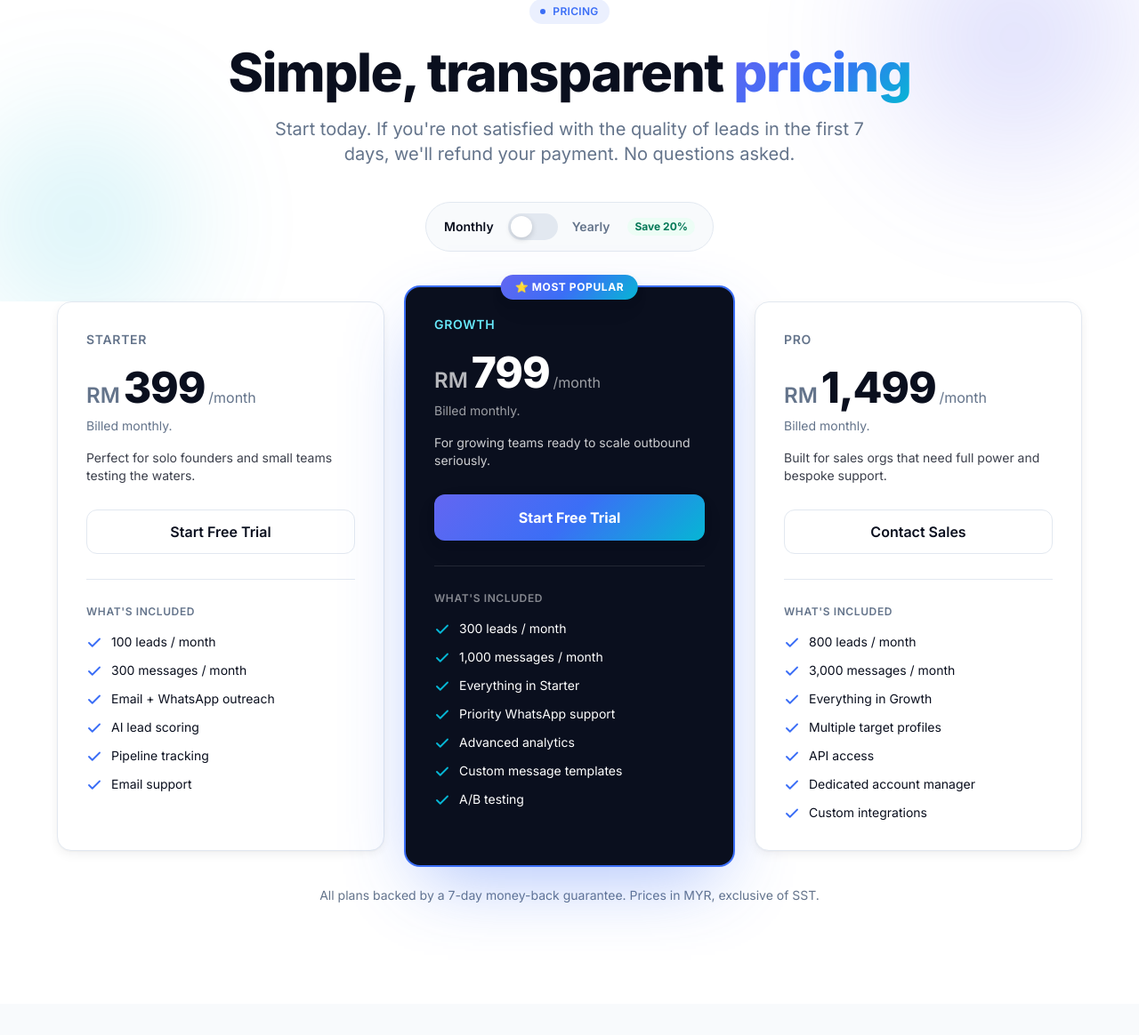
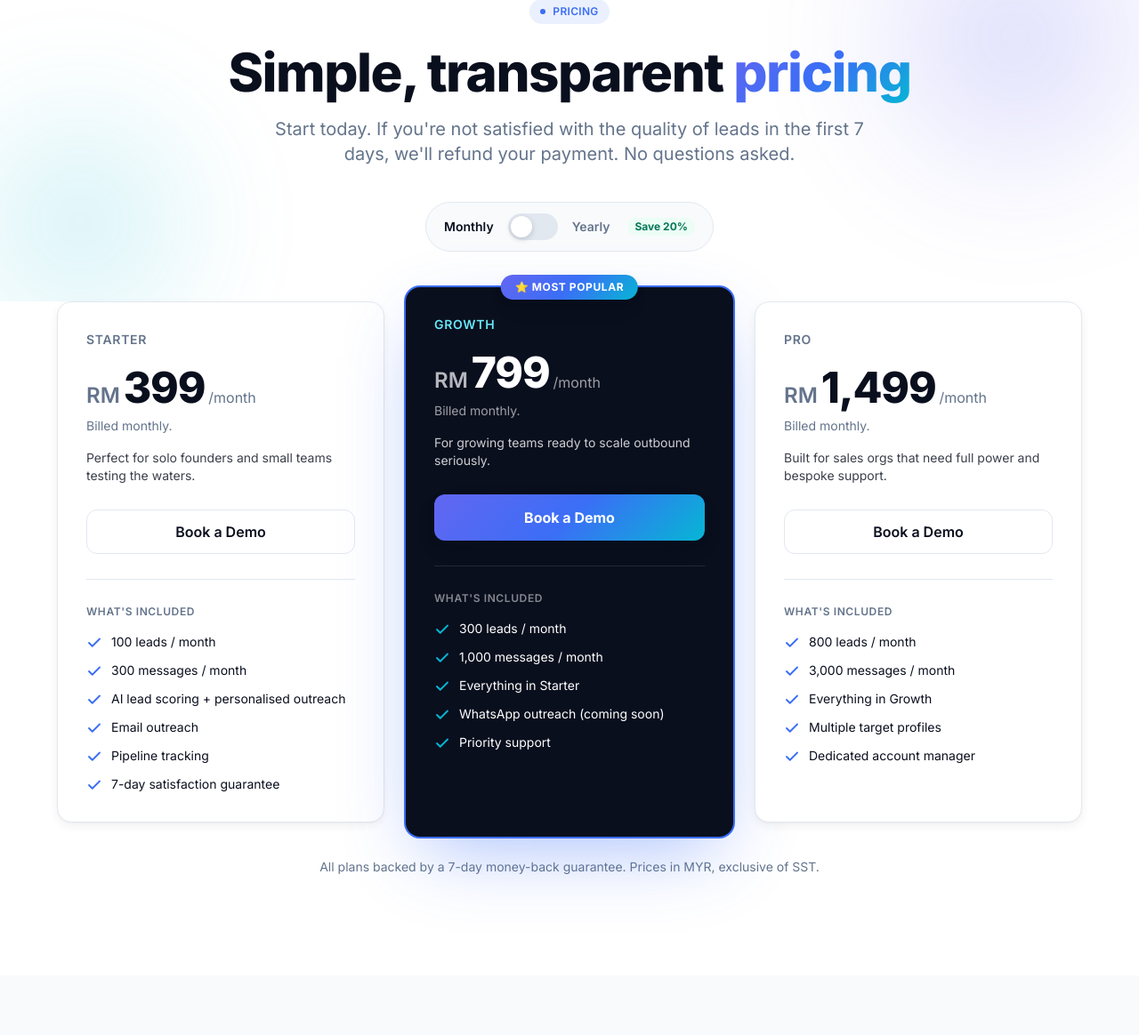
Before and after one commit to cheersparty99-001/agentflow, a FastAPI app: page /pricing in a window 1280 px wide. Shown: the part 179-1343 px from the top of the page at 89% size. Run offline with FastAPI, Linux system fonts and the light colour scheme; some libraries are stand-ins or nearby versions.

Commit message:
fix: pricing CTA buttons to 'Book a Demo' + simplified feature lists

```diff
--- a/templates/landing/pricing.html
+++ b/templates/landing/pricing.html
@@ -198,8 +198,8 @@
         <p class="mt-2 text-sm text-muted billing-note" data-monthly="Billed monthly." data-yearly="Billed yearly — save RM960/year.">Billed monthly.</p>
         <p class="mt-4 text-sm text-ink/80">Perfect for solo founders and small teams testing the waters.</p>
 
-        <a href="/login" class="mt-7 block text-center px-4 py-3 rounded-xl border border-line text-ink font-semibold hover:border-ink/30 hover:bg-surface transition">
-          Start Free Trial
+        <a href="/demo" class="mt-7 block text-center px-4 py-3 rounded-xl border border-line text-ink font-semibold hover:border-ink/30 hover:bg-surface transition">
+          Book a Demo
         </a>
 
         <div class="mt-7 pt-7 border-t border-line">
@@ -207,10 +207,10 @@
           <ul class="space-y-3 text-sm">
             <li class="flex gap-2.5"><svg width="18" height="18" viewBox="0 0 24 24" fill="none" class="flex-shrink-0 mt-0.5"><path d="M20 6 9 17l-5-5" stroke="#3B6EF6" stroke-width="2.5" stroke-linecap="round" stroke-linejoin="round"/></svg><span>100 leads / month</span></li>
             <li class="flex gap-2.5"><svg width="18" height="18" viewBox="0 0 24 24" fill="none" class="flex-shrink-0 mt-0.5"><path d="M20 6 9 17l-5-5" stroke="#3B6EF6" stroke-width="2.5" stroke-linecap="round" stroke-linejoin="round"/></svg><span>300 messages / month</span></li>
-            <li class="flex gap-2.5"><svg width="18" height="18" viewBox="0 0 24 24" fill="none" class="flex-shrink-0 mt-0.5"><path d="M20 6 9 17l-5-5" stroke="#3B6EF6" stroke-width="2.5" stroke-linecap="round" stroke-linejoin="round"/></svg><span>Email + WhatsApp outreach</span></li>
-            <li class="flex gap-2.5"><svg width="18" height="18" viewBox="0 0 24 24" fill="none" class="flex-shrink-0 mt-0.5"><path d="M20 6 9 17l-5-5" stroke="#3B6EF6" stroke-width="2.5" stroke-linecap="round" stroke-linejoin="round"/></svg><span>AI lead scoring</span></li>
+            <li class="flex gap-2.5"><svg width="18" height="18" viewBox="0 0 24 24" fill="none" class="flex-shrink-0 mt-0.5"><path d="M20 6 9 17l-5-5" stroke="#3B6EF6" stroke-width="2.5" stroke-linecap="round" stroke-linejoin="round"/></svg><span>AI lead scoring + personalised outreach</span></li>
+            <li class="flex gap-2.5"><svg width="18" height="18" viewBox="0 0 24 24" fill="none" class="flex-shrink-0 mt-0.5"><path d="M20 6 9 17l-5-5" stroke="#3B6EF6" stroke-width="2.5" stroke-linecap="round" stroke-linejoin="round"/></svg><span>Email outreach</span></li>
             <li class="flex gap-2.5"><svg width="18" height="18" viewBox="0 0 24 24" fill="none" class="flex-shrink-0 mt-0.5"><path d="M20 6 9 17l-5-5" stroke="#3B6EF6" stroke-width="2.5" stroke-linecap="round" stroke-linejoin="round"/></svg><span>Pipeline tracking</span></li>
-            <li class="flex gap-2.5"><svg width="18" height="18" viewBox="0 0 24 24" fill="none" class="flex-shrink-0 mt-0.5"><path d="M20 6 9 17l-5-5" stroke="#3B6EF6" stroke-width="2.5" stroke-linecap="round" stroke-linejoin="round"/></svg><span>Email support</span></li>
+            <li class="flex gap-2.5"><svg width="18" height="18" viewBox="0 0 24 24" fill="none" class="flex-shrink-0 mt-0.5"><path d="M20 6 9 17l-5-5" stroke="#3B6EF6" stroke-width="2.5" stroke-linecap="round" stroke-linejoin="round"/></svg><span>7-day satisfaction guarantee</span></li>
           </ul>
         </div>
       </div>
@@ -230,8 +230,8 @@
         <p class="mt-2 text-sm text-white/60 billing-note" data-monthly="Billed monthly." data-yearly="Billed yearly — save RM1,920/year.">Billed monthly.</p>
         <p class="mt-4 text-sm text-white/80">For growing teams ready to scale outbound seriously.</p>
 
-        <a href="/login" class="mt-7 block text-center px-5 py-3.5 rounded-xl gradient-bg text-white font-bold shadow-lift hover:opacity-90 transition text-base">
-          Start Free Trial
+        <a href="/demo" class="mt-7 block text-center px-5 py-3.5 rounded-xl gradient-bg text-white font-bold shadow-lift hover:opacity-90 transition text-base">
+          Book a Demo
         </a>
 
         <div class="mt-7 pt-7 border-t border-white/10">
@@ -240,10 +240,8 @@
             <li class="flex gap-2.5"><svg width="18" height="18" viewBox="0 0 24 24" fill="none" class="flex-shrink-0 mt-0.5"><path d="M20 6 9 17l-5-5" stroke="#06B6D4" stroke-width="2.5" stroke-linecap="round" stroke-linejoin="round"/></svg><span>300 leads / month</span></li>
             <li class="flex gap-2.5"><svg width="18" height="18" viewBox="0 0 24 24" fill="none" class="flex-shrink-0 mt-0.5"><path d="M20 6 9 17l-5-5" stroke="#06B6D4" stroke-width="2.5" stroke-linecap="round" stroke-linejoin="round"/></svg><span>1,000 messages / month</span></li>
             <li class="flex gap-2.5"><svg width="18" height="18" viewBox="0 0 24 24" fill="none" class="flex-shrink-0 mt-0.5"><path d="M20 6 9 17l-5-5" stroke="#06B6D4" stroke-width="2.5" stroke-linecap="round" stroke-linejoin="round"/></svg><span>Everything in Starter</span></li>
-            <li class="flex gap-2.5"><svg width="18" height="18" viewBox="0 0 24 24" fill="none" class="flex-shrink-0 mt-0.5"><path d="M20 6 9 17l-5-5" stroke="#06B6D4" stroke-width="2.5" stroke-linecap="round" stroke-linejoin="round"/></svg><span>Priority WhatsApp support</span></li>
-            <li class="flex gap-2.5"><svg width="18" height="18" viewBox="0 0 24 24" fill="none" class="flex-shrink-0 mt-0.5"><path d="M20 6 9 17l-5-5" stroke="#06B6D4" stroke-width="2.5" stroke-linecap="round" stroke-linejoin="round"/></svg><span>Advanced analytics</span></li>
-            <li class="flex gap-2.5"><svg width="18" height="18" viewBox="0 0 24 24" fill="none" class="flex-shrink-0 mt-0.5"><path d="M20 6 9 17l-5-5" stroke="#06B6D4" stroke-width="2.5" stroke-linecap="round" stroke-linejoin="round"/></svg><span>Custom message templates</span></li>
-            <li class="flex gap-2.5"><svg width="18" height="18" viewBox="0 0 24 24" fill="none" class="flex-shrink-0 mt-0.5"><path d="M20 6 9 17l-5-5" stroke="#06B6D4" stroke-width="2.5" stroke-linecap="round" stroke-linejoin="round"/></svg><span>A/B testing</span></li>
+            <li class="flex gap-2.5"><svg width="18" height="18" viewBox="0 0 24 24" fill="none" class="flex-shrink-0 mt-0.5"><path d="M20 6 9 17l-5-5" stroke="#06B6D4" stroke-width="2.5" stroke-linecap="round" stroke-linejoin="round"/></svg><span>WhatsApp outreach (coming soon)</span></li>
+            <li class="flex gap-2.5"><svg width="18" height="18" viewBox="0 0 24 24" fill="none" class="flex-shrink-0 mt-0.5"><path d="M20 6 9 17l-5-5" stroke="#06B6D4" stroke-width="2.5" stroke-linecap="round" stroke-linejoin="round"/></svg><span>Priority support</span></li>
           </ul>
         </div>
       </div>
@@ -259,8 +257,8 @@
         <p class="mt-2 text-sm text-muted billing-note" data-monthly="Billed monthly." data-yearly="Billed yearly — save RM3,600/year.">Billed monthly.</p>
         <p class="mt-4 text-sm text-ink/80">Built for sales orgs that need full power and bespoke support.</p>
 
-        <a href="mailto:yy@flowreach.work" class="mt-7 block text-center px-4 py-3 rounded-xl border border-line text-ink font-semibold hover:border-ink/30 hover:bg-surface transition">
-          Contact Sales
+        <a href="/demo" class="mt-7 block text-center px-4 py-3 rounded-xl border border-line text-ink font-semibold hover:border-ink/30 hover:bg-surface transition">
+          Book a Demo
         </a>
 
         <div class="mt-7 pt-7 border-t border-line">
@@ -270,9 +268,7 @@
             <li class="flex gap-2.5"><svg width="18" height="18" viewBox="0 0 24 24" fill="none" class="flex-shrink-0 mt-0.5"><path d="M20 6 9 17l-5-5" stroke="#3B6EF6" stroke-width="2.5" stroke-linecap="round" stroke-linejoin="round"/></svg><span>3,000 messages / month</span></li>
             <li class="flex gap-2.5"><svg width="18" height="18" viewBox="0 0 24 24" fill="none" class="flex-shrink-0 mt-0.5"><path d="M20 6 9 17l-5-5" stroke="#3B6EF6" stroke-width="2.5" stroke-linecap="round" stroke-linejoin="round"/></svg><span>Everything in Growth</span></li>
             <li class="flex gap-2.5"><svg width="18" height="18" viewBox="0 0 24 24" fill="none" class="flex-shrink-0 mt-0.5"><path d="M20 6 9 17l-5-5" stroke="#3B6EF6" stroke-width="2.5" stroke-linecap="round" stroke-linejoin="round"/></svg><span>Multiple target profiles</span></li>
-            <li class="flex gap-2.5"><svg width="18" height="18" viewBox="0 0 24 24" fill="none" class="flex-shrink-0 mt-0.5"><path d="M20 6 9 17l-5-5" stroke="#3B6EF6" stroke-width="2.5" stroke-linecap="round" stroke-linejoin="round"/></svg><span>API access</span></li>
             <li class="flex gap-2.5"><svg width="18" height="18" viewBox="0 0 24 24" fill="none" class="flex-shrink-0 mt-0.5"><path d="M20 6 9 17l-5-5" stroke="#3B6EF6" stroke-width="2.5" stroke-linecap="round" stroke-linejoin="round"/></svg><span>Dedicated account manager</span></li>
-            <li class="flex gap-2.5"><svg width="18" height="18" viewBox="0 0 24 24" fill="none" class="flex-shrink-0 mt-0.5"><path d="M20 6 9 17l-5-5" stroke="#3B6EF6" stroke-width="2.5" stroke-linecap="round" stroke-linejoin="round"/></svg><span>Custom integrations</span></li>
           </ul>
         </div>
       </div>
```
